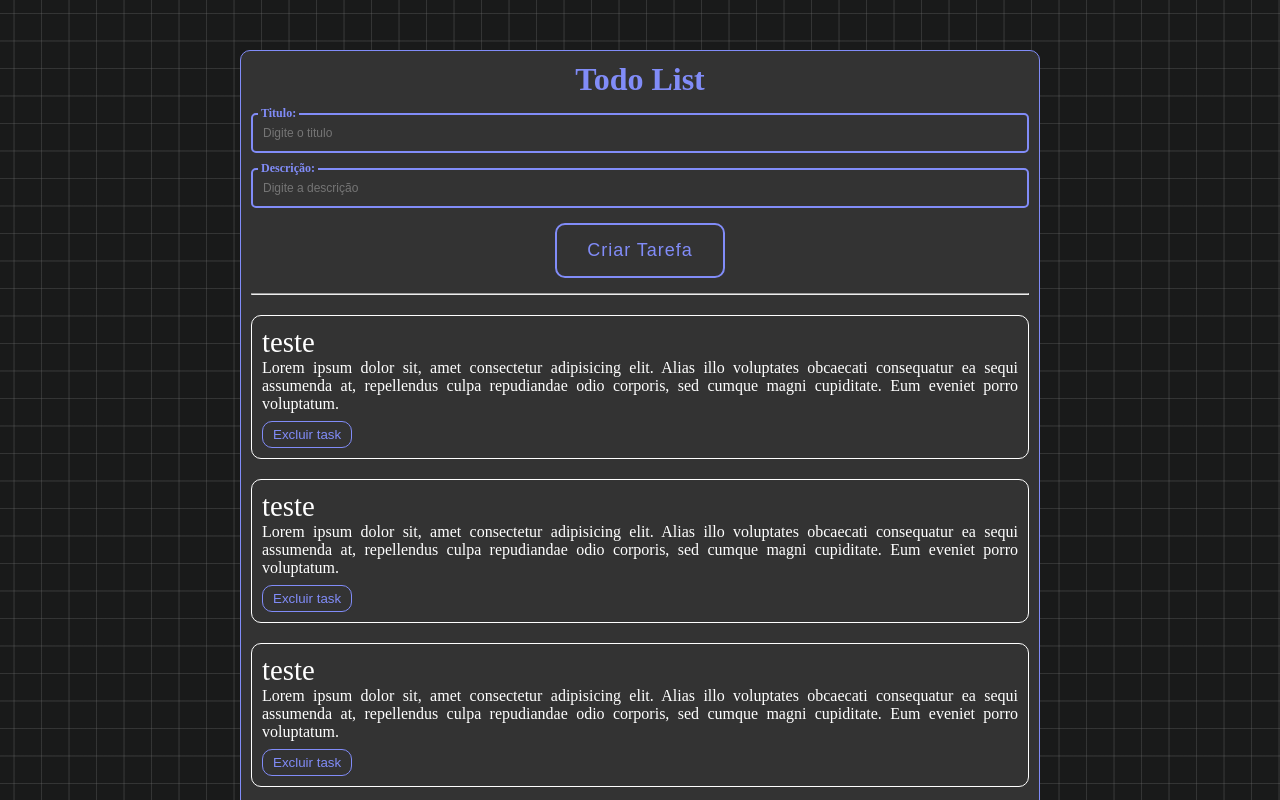
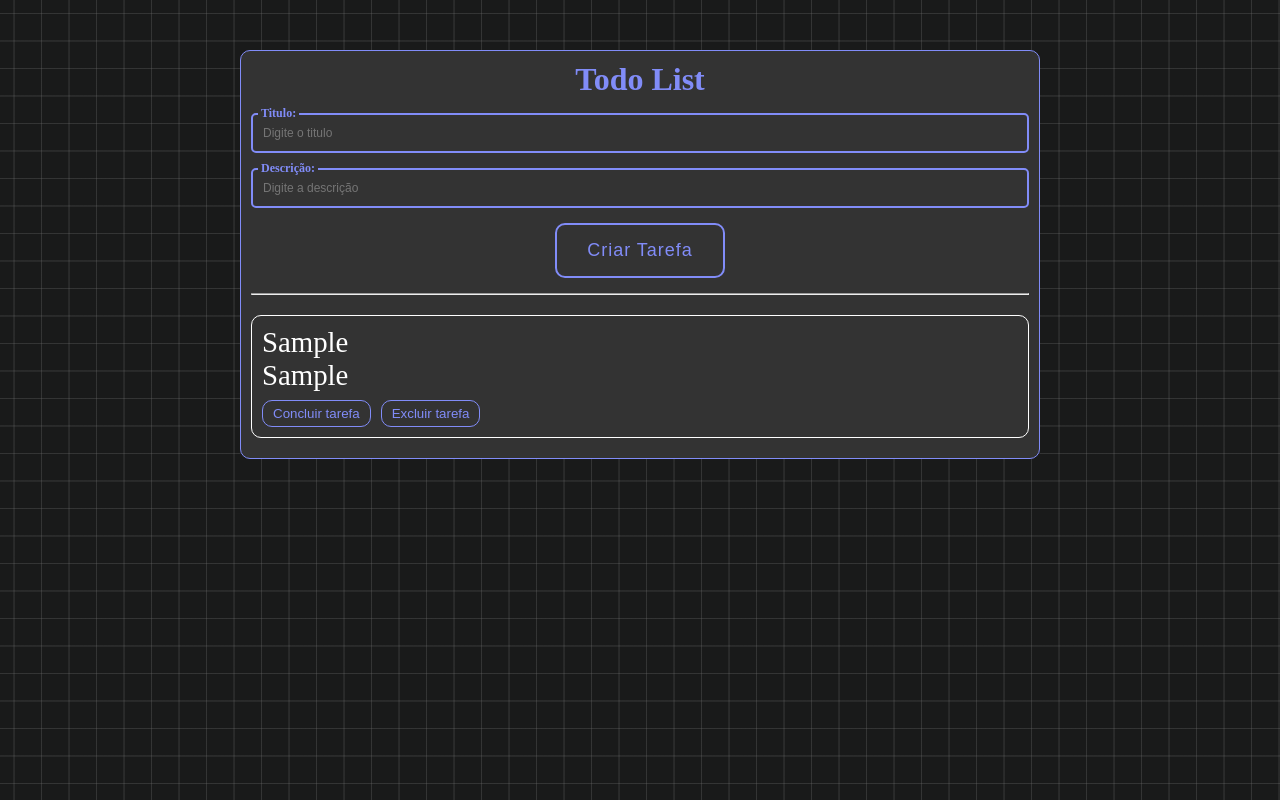
Before and after one commit to RodrigoArgenton/todo-list, a Vue app: page / in a window 1280 px wide. Both pictures are taken after typing "Sample", "Sample" into the empty fields and a click on the button "Criar Tarefa". Shown: the top 800 px of the page. Built offline with nearby package versions, Linux system fonts and the light colour scheme.

Commit message:
opção de cloncluir tarefa adicionada

```diff
--- a/src/components/mainTodoList.vue
+++ b/src/components/mainTodoList.vue
@@ -1,23 +1,23 @@
 <script setup>
 import { ref } from 'vue'
 
-const dataList = ref([
-    {description:"Lorem ipsum dolor sit, amet consectetur adipisicing elit. Alias illo voluptates obcaecati consequatur ea sequi assumenda at, repellendus culpa repudiandae odio corporis, sed cumque magni cupiditate. Eum eveniet porro voluptatum.", title:"teste"},
-    {description:"Lorem ipsum dolor sit, amet consectetur adipisicing elit. Alias illo voluptates obcaecati consequatur ea sequi assumenda at, repellendus culpa repudiandae odio corporis, sed cumque magni cupiditate. Eum eveniet porro voluptatum.", title:"teste"},
-    {description:"Lorem ipsum dolor sit, amet consectetur adipisicing elit. Alias illo voluptates obcaecati consequatur ea sequi assumenda at, repellendus culpa repudiandae odio corporis, sed cumque magni cupiditate. Eum eveniet porro voluptatum.", title:"teste"},
-    {description:"Lorem ipsum dolor sit, amet consectetur adipisicing elit. Alias illo voluptates obcaecati consequatur ea sequi assumenda at, repellendus culpa repudiandae odio corporis, sed cumque magni cupiditate. Eum eveniet porro voluptatum.", title:"teste"},
-    {description:"Lorem ipsum dolor sit, amet consectetur adipisicing elit. Alias illo voluptates obcaecati consequatur ea sequi assumenda at, repellendus culpa repudiandae odio corporis, sed cumque magni cupiditate. Eum eveniet porro voluptatum.", title:"teste"},
-])
+const dataList = ref([])
 
 const newTitle = ref({})
 
 function submitForm() {
     if (newTitle.value.title){
-        dataList.value.push({ ...newTitle.value })
+        dataList.value.push({
+            ...newTitle.value,
+            complete: false
+        })
         newTitle.value = {}
     }else{
         alert('O campo não pode estar vazio')
     }
+}
+function completeList(index){
+    dataList.value[index].complete = !dataList.value[index].complete
 }
 function deleteList(index){
     dataList.value.splice(index, 1)
@@ -42,15 +42,20 @@ function deleteList(index){
         </form>
         <hr>
         <ul class="mainList">
-            <li class="titleList" v-for="list, index in dataList" :key="index">
+            <li v-for="(list, index) in dataList" :key="index" :class="['titleList', { complete: list.complete }]">
                 {{ list.title }}
                 <ul>
-                    <li class="descriptionList">
+                    <li :class="{ complete: list.complete }">
                         {{ list.description }}
                     </li>
                 </ul>
-                <div class="deleteBtn">
-                    <button @click="deleteList(index)">Excluir task</button>
+                <div class="mainBtn">
+                    <div class="listBtn">
+                        <button @click="completeList(index)">Concluir tarefa</button>
+                    </div>
+                    <div class="listBtn">
+                        <button @click="deleteList(index)">Excluir tarefa</button>
+                    </div>
                 </div>
             </li>
         </ul>
@@ -58,28 +63,6 @@ function deleteList(index){
 </template>
 
 <style scoped>
-.mainList .titleList{
-    margin-top: 20px;
-    text-align: start;
-    border: 1px solid white;
-    padding: 10px;
-    margin-bottom: 10px;
-    border-radius: 10px;
-    text-align: justify;
-}
-ul .titleList{
-    font-size: 1.8rem;
-}
-ul .descriptionList{
-    font-size: 1rem;
-}
-.deleteBtn button{
-    padding: 5px 10px;
-    border: 1px #818CF8 solid;
-    border-radius: 10px;
-    background-color: transparent;
-    color: #818CF8;
-}
 #main{
     background-color: #333333;
     border: solid 1px #818CF8;
@@ -137,4 +120,33 @@ h1{
   border: 2px solid #818CF8;
   border-radius: 10px;
 }
+.mainList .titleList{
+    margin-top: 20px;
+    text-align: start;
+    border: 1px solid white;
+    padding: 10px;
+    margin-bottom: 10px;
+    border-radius: 10px;
+    text-align: justify;
+}
+ul .titleList{
+    font-size: 1.8rem;
+}
+ul .descriptionList{
+    font-size: 1rem;
+}
+ul .complete{
+    text-decoration: line-through;
+}
+.mainBtn{
+    display: flex;
+    gap: 10px;
+}
+.listBtn button{
+    padding: 5px 10px;
+    border: 1px #818CF8 solid;
+    border-radius: 10px;
+    background-color: transparent;
+    color: #818CF8;
+}
 </style>
```
